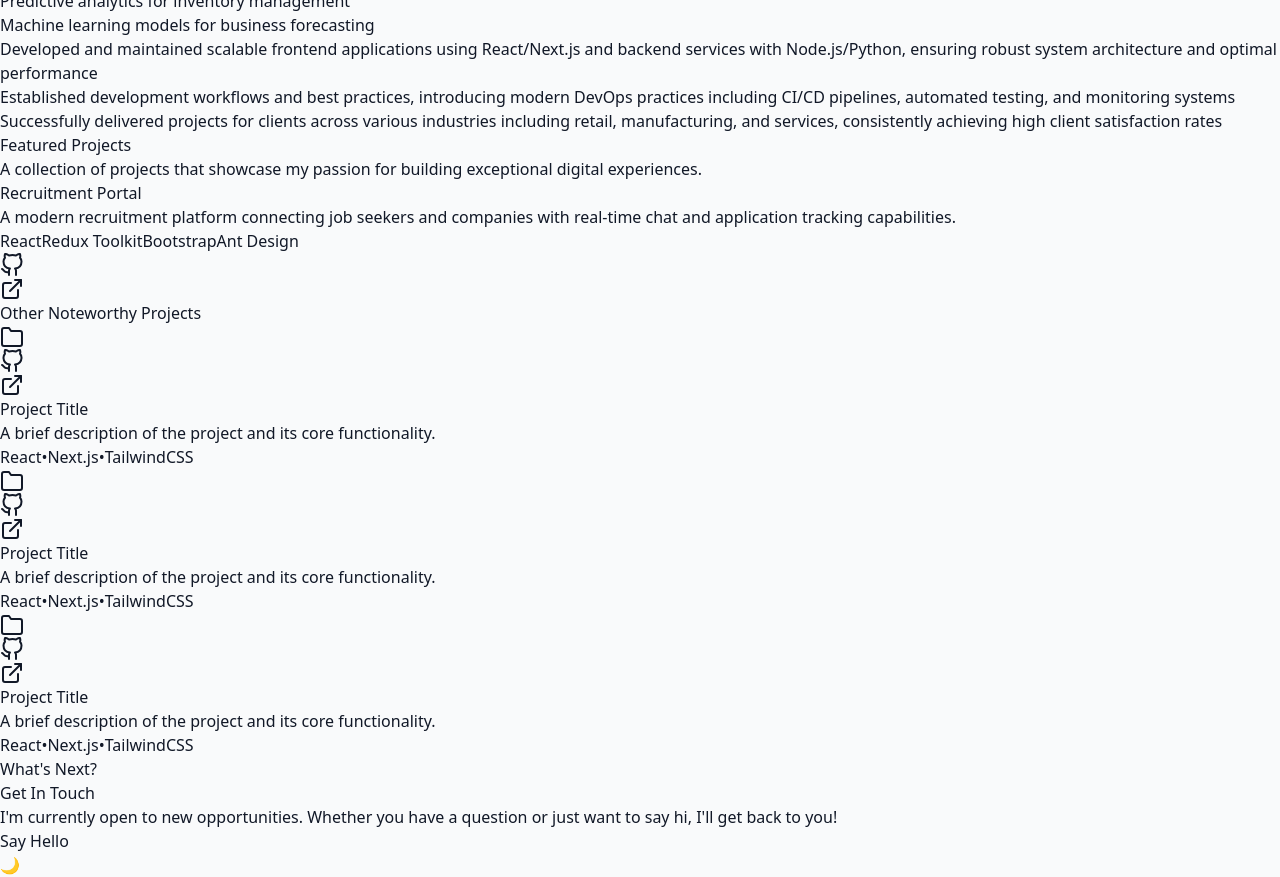
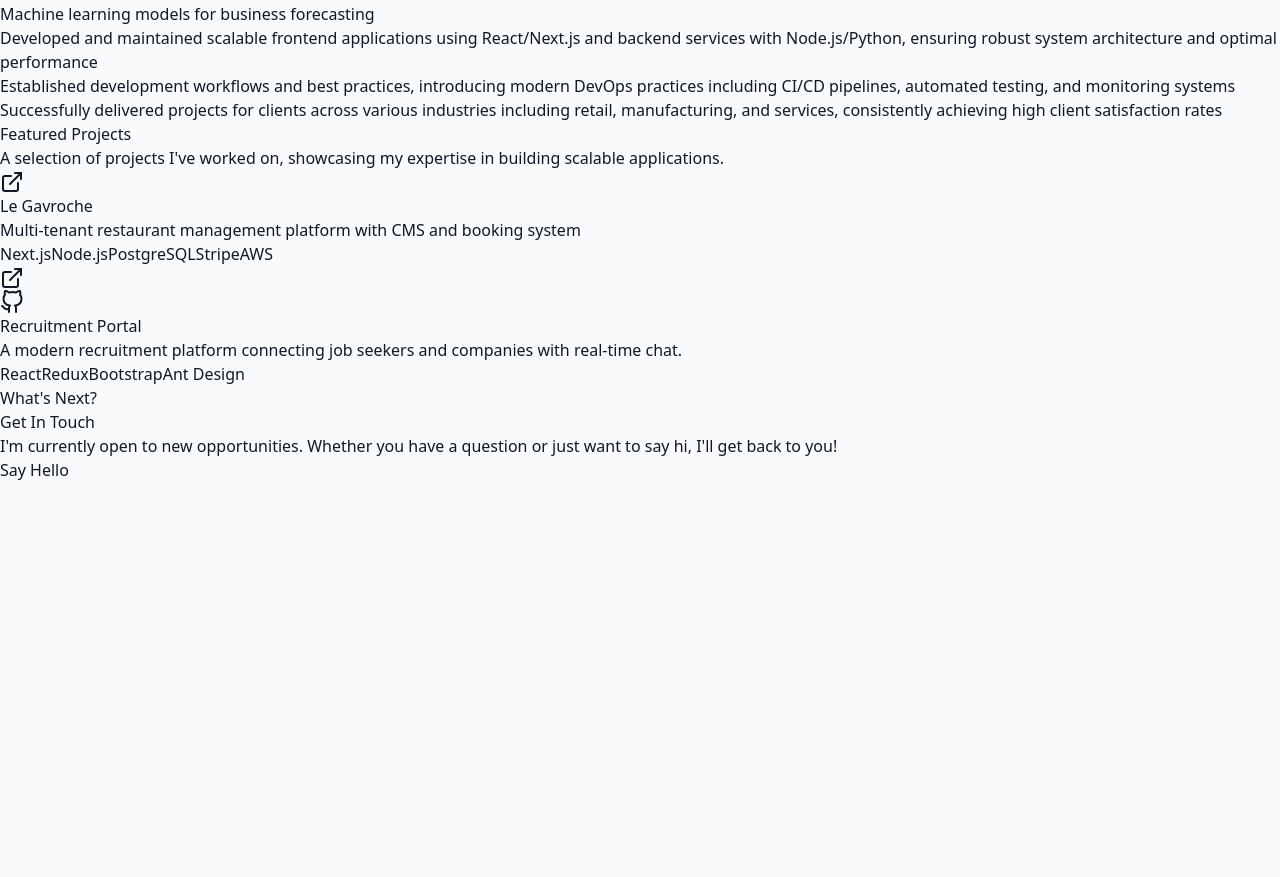
Before and after one commit to halalsenpai/abdullahchaghtai, a Next.js app: page / in a window 1280 px wide. Shown: the part 1420-2297 px from the top of the page. After the commit the page ends 1902 px from the top, so only its background shows below. Built offline with nearby package versions, Linux system fonts and the light colour scheme; what @material-tailwind/react would draw is missing.

Commit message:
Refactor About, Contact, Hero, Navigation, Projects components; add new project "Le Gavroche" with details and image. Update styles for better accessibility and visual consistency. Remove theme toggle button from Layout component.

```diff
--- a/components/Hero.js
+++ b/components/Hero.js
@@ -46,7 +46,7 @@
               className="flex flex-col sm:flex-row gap-4"
             >
               <a
-                href="YOUR_CALENDLY_LINK_HERE"
+                href="https://calendly.com/bashalog-info/30min"
                 target="_blank"
                 rel="noopener noreferrer"
                 className="inline-flex items-center justify-center px-6 py-3 text-base font-medium
--- a/components/Layout.js
+++ b/components/Layout.js
@@ -18,14 +18,7 @@
       <main className="px-4 sm:px-8 max-w-6xl mx-auto">
         {children}
       </main>
-      <div className="fixed bottom-6 right-6">
-        <button
-          onClick={() => setTheme(theme === 'dark' ? 'light' : 'dark')}
-          className="p-2 rounded-full bg-gray-200 dark:bg-gray-800 transition-colors"
-        >
-          {theme === 'dark' ? '🌞' : '🌙'}
-        </button>
-      </div>
+
     </div>
   );
 };
--- a/components/Navigation.js
+++ b/components/Navigation.js
@@ -1,88 +1,89 @@
-import { useState } from 'react';
-import Link from 'next/link';
+import { motion } from "framer-motion";
+import Link from "next/link";
+import { Menu } from "react-feather";
+import { useState } from "react";
 
 export const Navigation = () => {
   const [isOpen, setIsOpen] = useState(false);
 
-  const navItems = [
-    { name: 'About', href: '#about' },
-    { name: 'Experience', href: '#experience' },
-    { name: 'Projects', href: '#projects' },
-    { name: 'Contact', href: '#contact' }
+  const links = [
+    { name: "About", href: "#about" },
+    { name: "Experience", href: "#experience" },
+    { name: "Projects", href: "#projects" },
+    { name: "Contact", href: "#contact" },
   ];
 
   return (
-    <nav className="sticky top-0 z-50 backdrop-blur-md bg-white/70 dark:bg-gray-900/70 border-b border-gray-200 dark:border-gray-800">
-      <div className="max-w-6xl mx-auto px-4 sm:px-8">
-        <div className="flex justify-between h-16">
-          <div className="flex items-center">
+    <motion.header
+      initial={{ y: -20, opacity: 0 }}
+      animate={{ y: 0, opacity: 1 }}
+      transition={{ duration: 0.5 }}
+      className="fixed top-0 left-0 right-0 z-50"
+    >
+      <div className="bg-gray-900/80 backdrop-blur-xl">
+        <nav className="max-w-4xl mx-auto px-4 sm:px-6 lg:px-8">
+          <div className="flex items-center justify-between h-16">
+            {/* Logo/Name */}
             <Link href="/">
-              <a className="text-xl font-bold text-gray-900 dark:text-white">AC.</a>
+              <a className="text-xl font-bold text-gray-100 hover:text-amber-500 transition-colors">
+                Abdullah
+              </a>
             </Link>
+
+            {/* Desktop Navigation */}
+            <div className="hidden md:flex md:items-center md:space-x-8">
+              {links.map((link, i) => (
+                <motion.div
+                  key={link.name}
+                  initial={{ opacity: 0, y: -20 }}
+                  animate={{ opacity: 1, y: 0 }}
+                  transition={{ duration: 0.5, delay: i * 0.1 }}
+                >
+                  <Link href={link.href}>
+                    <a className="text-gray-400 hover:text-amber-500 transition-colors">
+                      {link.name}
+                    </a>
+                  </Link>
+                </motion.div>
+              ))}
             </div>
 
-          {/* Desktop Navigation */}
-          <div className="hidden sm:flex items-center space-x-8">
-            {navItems.map((item) => (
-              <a
-                key={item.name}
-                href={item.href}
-                className="text-gray-600 dark:text-gray-300 hover:text-yellow-500 dark:hover:text-yellow-400
-                         transition-colors duration-200"
+            {/* Mobile Menu Button */}
+            <div className="md:hidden">
+              <button
+                onClick={() => setIsOpen(!isOpen)}
+                className="text-gray-400 hover:text-amber-500 transition-colors"
               >
-                {item.name}
-              </a>
-            ))}
-            <a
-              href="/Abdullah-Chaghtai.pdf"
-              target="_blank"
-              className="px-4 py-2 rounded-md border-2 border-yellow-400 text-yellow-500
-                       hover:bg-yellow-400/10 transition-colors duration-200"
-            >
-              Resume
-            </a>
-          </div>
-
-          {/* Mobile Navigation Button */}
-          <button
-            className="sm:hidden flex items-center"
-            onClick={() => setIsOpen(!isOpen)}
-          >
-            <span className="sr-only">Open menu</span>
-            {/* Hamburger icon */}
-            <svg
-              className="h-6 w-6 text-gray-600 dark:text-gray-300"
-              fill="none"
-              strokeLinecap="round"
-              strokeLinejoin="round"
-              strokeWidth="2"
-              viewBox="0 0 24 24"
-              stroke="currentColor"
-            >
-              <path d="M4 6h16M4 12h16M4 18h16"></path>
-            </svg>
+                <Menu className="h-6 w-6" />
               </button>
             </div>
           </div>
+        </nav>
 
-      {/* Mobile Navigation Menu */}
+        {/* Mobile Navigation */}
         {isOpen && (
-        <div className="sm:hidden">
+          <motion.div
+            initial={{ opacity: 0, y: -20 }}
+            animate={{ opacity: 1, y: 0 }}
+            transition={{ duration: 0.2 }}
+            className="md:hidden bg-gray-900/80 backdrop-blur-xl"
+          >
             <div className="px-2 pt-2 pb-3 space-y-1">
-            {navItems.map((item) => (
+              {links.map((link, i) => (
+                <Link key={link.name} href={link.href}>
                   <a
-                key={item.name}
-                href={item.href}
-                className="block px-3 py-2 rounded-md text-gray-600 dark:text-gray-300
-                         hover:text-yellow-500 dark:hover:text-yellow-400"
                     onClick={() => setIsOpen(false)}
+                    className="block px-3 py-2 text-gray-400 hover:text-amber-500
+                             transition-colors rounded-md"
                   >
-                {item.name}
+                    {link.name}
                   </a>
+                </Link>
               ))}
             </div>
+          </motion.div>
+        )}
       </div>
-      )}
-    </nav>
+    </motion.header>
   );
 };
--- a/components/Projects.js
+++ b/components/Projects.js
@@ -5,16 +5,26 @@
 export const Projects = () => {
   const projects = [
     {
+      title: "Le Gavroche",
+      description: "Multi-tenant restaurant management platform with CMS and booking system",
+      image: "/static/images/restaurant.png",
+      link: "https://le-gavroche.netlify.app/",
+      tech: ["Next.js", "Node.js", "PostgreSQL", "Stripe", "AWS"],
+      featured: true
+    },
+    {
       title: "Recruitment Portal",
-      description: "A modern recruitment platform connecting job seekers and companies with real-time chat and application tracking capabilities.",
+      description: "A modern recruitment platform connecting job seekers and companies with real-time chat.",
       image: "/static/images/featured-project-1.png",
-      tech: ["React", "Redux Toolkit", "Bootstrap", "Ant Design"],
+      tech: ["React", "Redux", "Bootstrap", "Ant Design"],
       github: "https://github.com/yourusername/recruitment-portal",
       external: "https://jovial-twilight-4cf04b.netlify.app/",
-      color: "from-purple-400/20 to-blue-400/20"
-    },
-    // Add more projects with different gradient colors
+      featured: true
+    }
   ];
+
+  const featuredProjects = projects.filter(p => p.featured);
+  const otherProjects = projects.filter(p => !p.featured);
 
   return (
     <section id="projects" className="section-container">
@@ -23,89 +33,77 @@
         whileInView={{ opacity: 1, y: 0 }}
         viewport={{ once: true }}
         transition={{ duration: 0.5 }}
-        className="space-y-16"
+        className="max-w-4xl mx-auto"
       >
-        <div className="text-center space-y-4">
-          <h2 className="text-4xl font-bold bg-gradient-to-r from-yellow-400 to-yellow-500
+        <div className="text-center space-y-4 mb-16">
+          <h2 className="text-4xl font-bold bg-gradient-to-r from-amber-500 to-yellow-600
                        bg-clip-text text-transparent">
             Featured Projects
           </h2>
-          <p className="text-gray-600 dark:text-gray-400 max-w-2xl mx-auto">
-            A collection of projects that showcase my passion for building exceptional digital experiences.
+          <p className="text-gray-400 max-w-2xl mx-auto">
+            A selection of projects I've worked on, showcasing my expertise in building
+            scalable applications.
           </p>
         </div>
 
-        <div className="grid gap-8 md:gap-12">
-          {projects.map((project, i) => (
+        {/* Featured Projects Grid */}
+        <div className="grid md:grid-cols-2 gap-6 mb-16">
+          {featuredProjects.map((project, idx) => (
             <motion.div
-              key={i}
+              key={idx}
               initial={{ opacity: 0, y: 20 }}
               whileInView={{ opacity: 1, y: 0 }}
               viewport={{ once: true }}
-              transition={{ duration: 0.5, delay: 0.2 }}
+              transition={{ duration: 0.5, delay: idx * 0.1 }}
             >
-              <div className="group relative rounded-2xl overflow-hidden bg-white dark:bg-gray-800/50
-                            backdrop-blur-xl shadow-2xl dark:shadow-gray-900/50">
-                <div className={`absolute inset-0 bg-gradient-to-br ${project.color} opacity-50`} />
-
-                <div className="relative grid md:grid-cols-2 gap-8 p-8">
-                  {/* Project Info */}
-                  <div className="space-y-6">
-                    <div>
-                      <h3 className="text-2xl font-semibold mb-2">
-                        {project.title}
-                      </h3>
-                      <p className="text-gray-600 dark:text-gray-400 leading-relaxed">
-                        {project.description}
-                      </p>
-                    </div>
-
-                    <div className="space-y-4">
-                      <div className="flex flex-wrap gap-3">
-                        {project.tech.map((item, j) => (
-                          <span
-                            key={j}
-                            className="px-3 py-1 text-sm rounded-full bg-gray-100 dark:bg-gray-800
-                                     text-gray-600 dark:text-gray-400"
-                          >
-                            {item}
-                          </span>
-                        ))}
-                      </div>
-
-                      <div className="flex items-center gap-4">
+              <div className="group relative bg-gray-800/50 backdrop-blur-xl rounded-xl
+                            overflow-hidden shadow-gray-900/50 h-full">
+                <div className="relative aspect-[4/3]">
+                  <Image
+                    src={project.image}
+                    alt={project.title}
+                    layout="fill"
+                    objectFit="cover"
+                    className="group-hover:scale-105 transition-transform duration-300"
+                  />
+                  <div className="absolute inset-0 bg-gray-900/60 backdrop-blur-sm
+                                opacity-0 group-hover:opacity-100 transition-opacity duration-300">
+                    <div className="flex items-center justify-center h-full space-x-4">
+                      <a
+                        href={project.link || project.external}
+                        target="_blank"
+                        rel="noopener noreferrer"
+                        className="p-3 rounded-full bg-amber-500/20 text-amber-500
+                                 hover:bg-amber-500/30 transition-colors"
+                      >
+                        <ExternalLink className="w-5 h-5" />
+                      </a>
+                      {project.github && (
                         <a
                           href={project.github}
                           target="_blank"
                           rel="noopener noreferrer"
-                          className="p-2 rounded-full hover:bg-gray-100 dark:hover:bg-gray-800
-                                   transition-colors duration-200"
+                          className="p-3 rounded-full bg-amber-500/20 text-amber-500
+                                   hover:bg-amber-500/30 transition-colors"
                         >
-                          <GitHub className="w-5 h-5 text-gray-600 dark:text-gray-400" />
+                          <GitHub className="w-5 h-5" />
                         </a>
-                        <a
-                          href={project.external}
-                          target="_blank"
-                          rel="noopener noreferrer"
-                          className="p-2 rounded-full hover:bg-gray-100 dark:hover:bg-gray-800
-                                   transition-colors duration-200"
-                        >
-                          <ExternalLink className="w-5 h-5 text-gray-600 dark:text-gray-400" />
-                        </a>
-                      </div>
+                      )}
                     </div>
                   </div>
-
-                  {/* Project Image */}
-                  <div className="relative h-[300px] md:h-full rounded-xl overflow-hidden">
-                    <div className="absolute inset-0 bg-gradient-to-t from-black/20 to-transparent z-10" />
-                    <Image
-                      src={project.image}
-                      alt={project.title}
-                      layout="fill"
-                      objectFit="cover"
-                      className="transition-transform duration-500 group-hover:scale-105"
-                    />
+                </div>
+                <div className="p-5 space-y-3">
+                  <h3 className="text-lg font-semibold text-gray-100">{project.title}</h3>
+                  <p className="text-sm text-gray-400">{project.description}</p>
+                  <div className="flex flex-wrap gap-2">
+                    {project.tech.map((tech, i) => (
+                      <span
+                        key={i}
+                        className="px-2 py-1 text-xs rounded-full bg-gray-800 text-gray-400"
+                      >
+                        {tech}
+                      </span>
+                    ))}
                   </div>
                 </div>
               </div>
@@ -114,52 +112,14 @@
         </div>
 
         {/* Other Projects Section */}
-        <div className="mt-32">
-          <h3 className="text-2xl font-semibold text-center mb-12">Other Noteworthy Projects</h3>
-          <div className="grid sm:grid-cols-2 lg:grid-cols-3 gap-6">
-            {[1, 2, 3].map((_, i) => (
-              <motion.a
-                key={i}
-                href="#"
-                target="_blank"
-                rel="noopener noreferrer"
-                className="group p-6 rounded-xl bg-white dark:bg-gray-800/50 backdrop-blur-xl
-                         shadow-lg dark:shadow-gray-900/50 transition-all duration-300
-                         hover:-translate-y-2 hover:shadow-xl"
-                initial={{ opacity: 0, y: 20 }}
-                whileInView={{ opacity: 1, y: 0 }}
-                viewport={{ once: true }}
-                transition={{ duration: 0.5, delay: 0.1 * i }}
-              >
-                <div className="flex justify-between items-start mb-4">
-                  <div className="p-2 rounded-lg bg-yellow-400/10">
-                    <Folder className="w-6 h-6 text-yellow-400" />
-                  </div>
-                  <div className="flex gap-3">
-                    <GitHub className="w-5 h-5 text-gray-400" />
-                    <ExternalLink className="w-5 h-5 text-gray-400" />
-                  </div>
-                </div>
-
-                <h4 className="text-xl font-semibold mb-2 group-hover:text-yellow-400
-                             transition-colors duration-200">
-                  Project Title
-                </h4>
-                <p className="text-gray-600 dark:text-gray-400 text-sm mb-4">
-                  A brief description of the project and its core functionality.
-                </p>
-
-                <div className="flex flex-wrap gap-2 text-xs text-gray-500 dark:text-gray-400">
-                  <span>React</span>
-                  <span>•</span>
-                  <span>Next.js</span>
-                  <span>•</span>
-                  <span>TailwindCSS</span>
-                </div>
-              </motion.a>
-            ))}
+        {otherProjects.length > 0 && (
+          <div className="space-y-6">
+            <h3 className="text-2xl font-bold text-gray-100 text-center">Other Projects</h3>
+            <div className="grid md:grid-cols-3 gap-4">
+              {/* ... other projects grid ... */}
+            </div>
           </div>
-        </div>
+        )}
       </motion.div>
     </section>
   );
```
Also changed, not shown: components/About.js (+22 -19 lines), components/Contact.js (+4 -4 lines), content/projects/le-gavroche.md (added, +27 -0 lines), 1 other file (tests, documents, lock files or other folders). Lines whose indentation alone changed are shown as unchanged.
